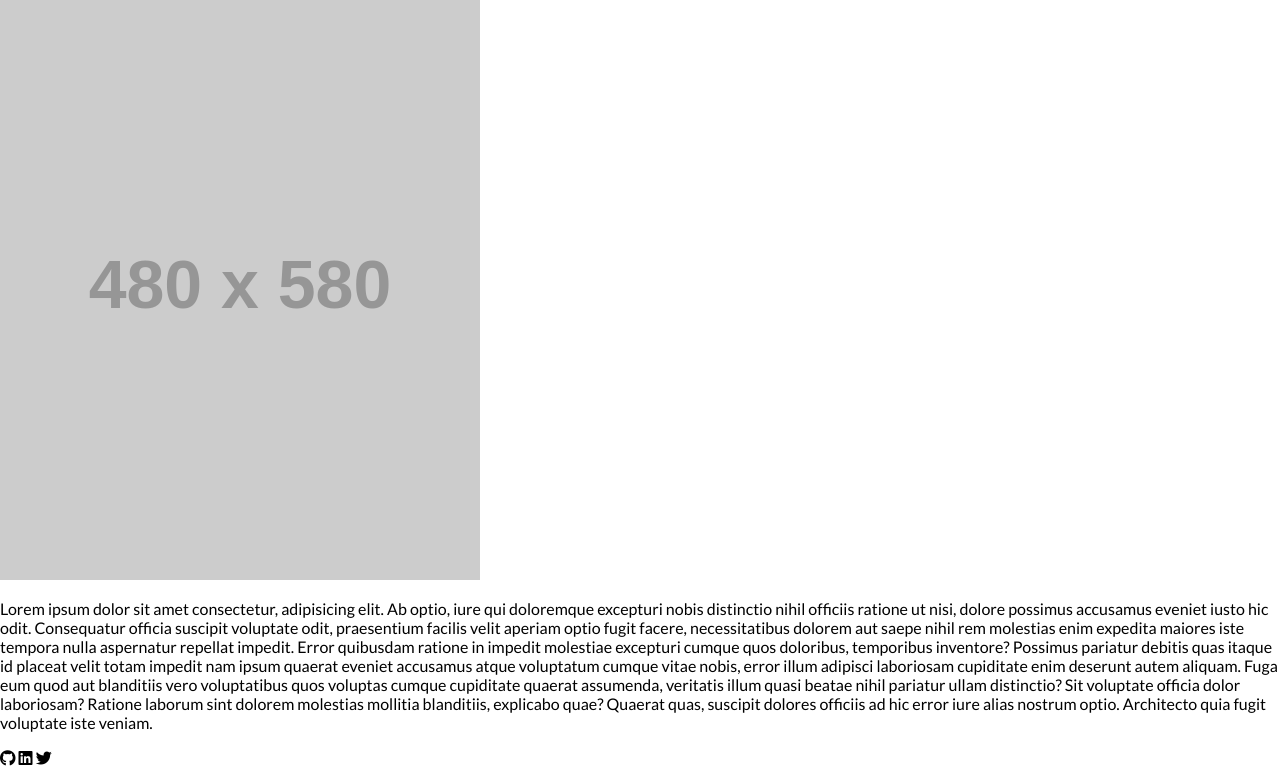
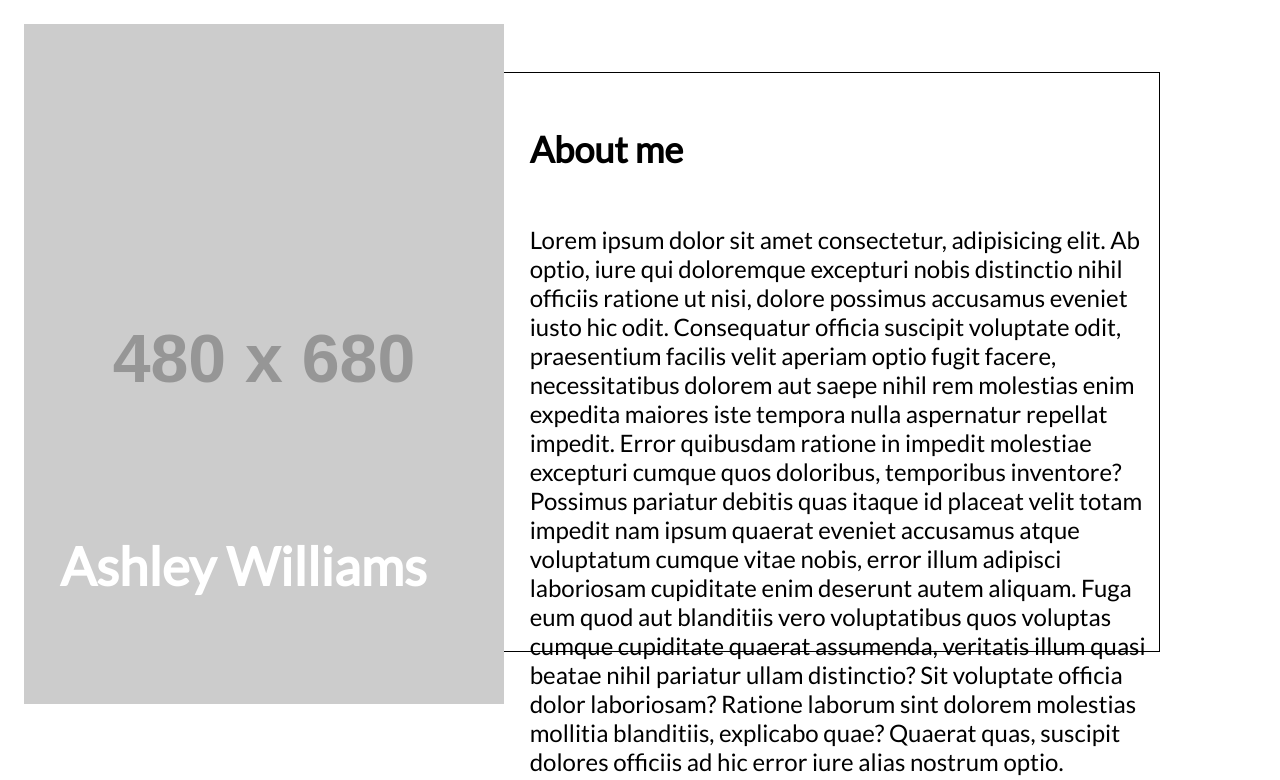
Before and after one commit to voiceinthedark/Homepage-example, a website built with webpack: page src/template.html in a window 1280 px wide. Shown: the top 780 px of the page. Built offline with nearby package versions, Linux system fonts and the light colour scheme; placeholder pictures from the web are drawn by us.

Commit message:
style: applied header styling

```diff
--- a/package.json
+++ b/package.json
@@ -1,6 +1,6 @@
 {
   "name": "homepage-example",
-  "version": "0.0.10",
+  "version": "0.0.20",
   "description": "Homepage with a responsive layout",
   "main": "index.js",
   "homepage": "https://github.com/voiceinthedark/Homepage-example",
--- a/src/styles/styles.css
+++ b/src/styles/styles.css
@@ -44,29 +44,60 @@ body {
   height: 100vh;
   color: var(--color-main);
   font-family: "lato", sans-serif;
-  font-size: 16px;
+  font-size: 1.5rem;
   display: flex;
   flex-direction: column;
 }
 
+.container {
+  display: flex;
+  flex-direction: column;
+  gap: 20px;
 
-.wavy-container {
-  position: relative;
-  background-color: #f0f0f0; /* Base background color */
-  overflow: hidden; /* Crucial to hide overflow from the pseudo-element */
+  .header-about {
+    display: flex;
+    justify-content: center;
+    max-width: 100vw;
+    position: relative;
+    margin: 24px 24px;
+
+    .header-photo {
+      position: relative;
+      float: left;
+
+      img {
+        object-fit: cover;
+      }
+
+      h1 {
+        position: absolute;
+        bottom: 10%;
+        left: calc(10% - 12px);
+        color: white;
+        font-size: 220%;
+      }
+
+    }
+
+    .header-description-container {
+      display: flex;
+      flex-direction: column;
+      max-width: 80%;
+      border: 1px solid black;
+      max-height: 580px;
+      padding: 24px 12px;
+      margin-right: 6rem;
+      margin-top: 3rem;
+      padding-left: 12%;
+      margin-left: -10%;
+
+      .header-links {
+        align-self: flex-end;
+        display: flex;
+        gap: 24px;
+      }
+
+    }
+
+  }
 }
-
-.wavy-container::before {
-  content: "";
-  position: absolute;
-  bottom: 0; /* Position at the bottom of the container */
-  left: 0;
-  width: 100%;
-  height: 100px; /* Adjust height for desired wave amplitude */
-  background-color: #a0c4ff; /* Color of the wave */
-  /* Method 1: Using border-radius for a smooth wave */
-  border-radius: 50% 50% 0 0 / 100px 100px 0 0; /* Adjust values for wave shape */
-
-  /* Method 2: Using clip-path for more complex shapes */
-  /* clip-path: ellipse(50% 100px at 50% 100%); */ /* Example clip-path */
-}
--- a/src/template.html
+++ b/src/template.html
@@ -11,11 +11,20 @@
   <main id="container" class="container">
     <header>
       <section class="header-about">
-        <img class="header-img" src="https://dummyimage.com/480x580/000/fff" alt="voiceinthedark in the office">
+        <div class="header-photo">
+            <img class="header-img" src="https://dummyimage.com/480x680/000/fff"
+            alt="voiceinthedark in the office">
+              <h1>Ashley Williams</h1>
+
+          </div>
+
+        <div class="header-description-container">
+          <h1>About me</h1>
           <p class="header-description">Lorem ipsum dolor sit amet consectetur, adipisicing elit. Ab optio, iure qui
             doloremque excepturi nobis
             distinctio nihil officiis ratione ut nisi, dolore possimus accusamus eveniet iusto hic odit. Consequatur
-          officia suscipit voluptate odit, praesentium facilis velit aperiam optio fugit facere, necessitatibus dolorem
+            officia suscipit voluptate odit, praesentium facilis velit aperiam optio fugit facere, necessitatibus
+            dolorem
             aut saepe nihil rem molestias enim expedita maiores iste tempora nulla aspernatur repellat impedit. Error
             quibusdam ratione in impedit molestiae excepturi cumque quos doloribus, temporibus inventore? Possimus
             pariatur debitis quas itaque id placeat velit totam impedit nam ipsum quaerat eveniet accusamus atque
@@ -28,6 +37,7 @@
             <i class="fa-brands fa-github"></i>
             <i class="fa-brands fa-linkedin"></i>
             <i class="fa-brands fa-twitter"></i>
+          </div>
         </div>
       </section>
     </header>
```
Lines whose indentation alone changed are shown as unchanged.
